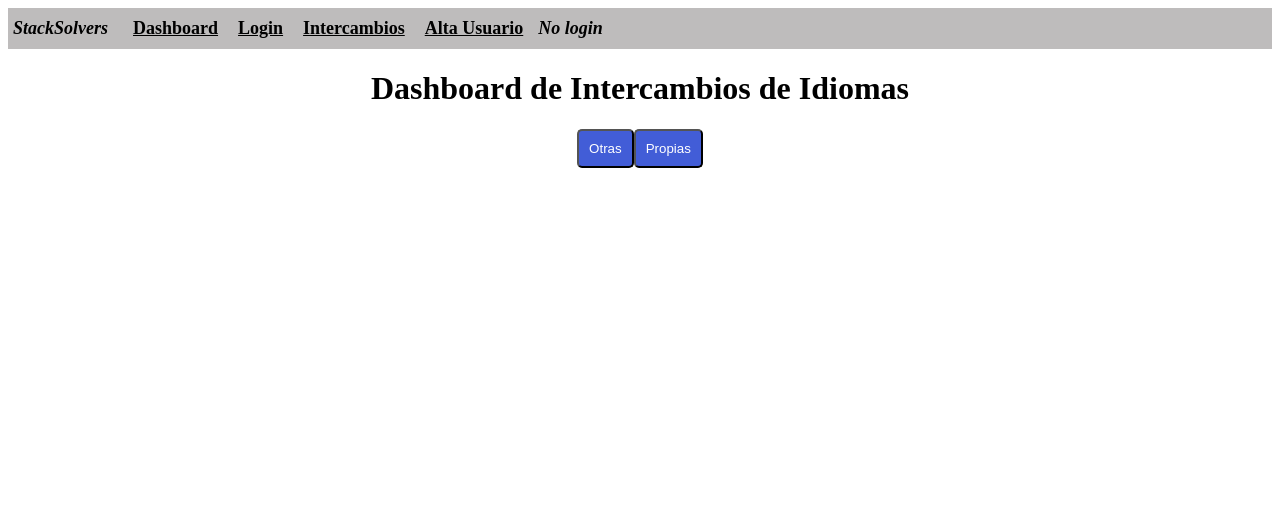
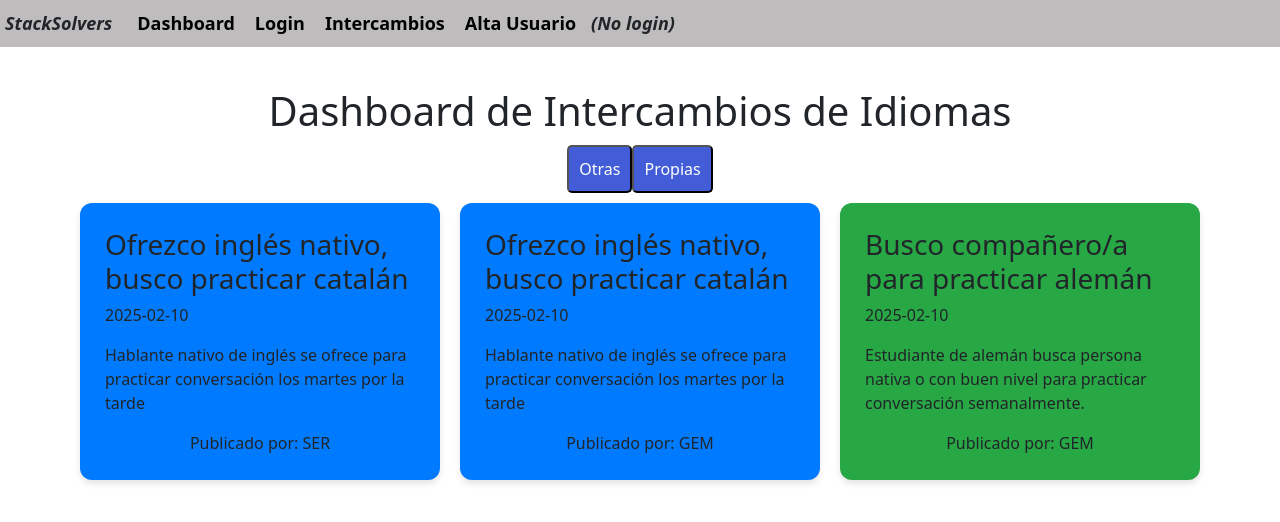
Before and after one commit to StudyPractic55764/StackSolverProject, a plain HTML site: page FRONTEND/index.html in a window 1280 px wide. Drawn offline with nearby package versions, Linux system fonts and the light colour scheme.

Commit message:
Dashboard Terminado

```diff
--- a/FRONTEND/index.html
+++ b/FRONTEND/index.html
@@ -4,6 +4,12 @@
     <meta charset="UTF-8">
     <meta name="viewport" content="width=device-width, initial-scale=1.0">
     <title>StackSolvers</title>
+    <link
+        href="https://cdn.jsdelivr.net/npm/bootstrap@5.3.8/dist/css/bootstrap.min.css"
+        rel="stylesheet"
+        integrity="sha384-sRIl4kxILFvY47J16cr9ZwB07vP4J8+LH7qKQnuqkuIAvNWLzeN8tE5YBujZqJLB"
+        crossorigin="anonymous"
+    >
     <link href="styleindex.css" rel="stylesheet">
 </head>
 <body>
@@ -11,11 +17,11 @@
     <!--Barra superior de navegación-->
     <nav class="barraSuperior">
         <div class="logo">StackSolvers</div>
-        <a class="nav-link" href="dashboard.html">Dashboard</a>
+        <a class="nav-link" href="index.html">Dashboard</a>
         <a class="nav-link" href="login.html">Login</a>
         <a class="nav-link" href="intercambios.html">Intercambios</a>
         <a class="nav-link" href="alta_usuario.html">Alta Usuario</a>
-        <div class="no-login">No login</span>
+        <div class="no-login" href="login.js">(No login)</div>
     </nav>
 
     <!--Zona para el contenido principal-->
@@ -31,10 +37,38 @@
         <!--Contenedor para las tarjetas de ofertas y demanda-->
         <div class="cards-grid">
 
-            <!--En esta parte deberán reflejarse las tarjetas que vayamos creando las principales interacciones-->
-            <div class="tarjetas-oferta"></div>
+                <article class="tarjeta tarjeta-azul">
+                    <div class="tarjeta-contenido">
+                        <h3>Ofrezco inglés nativo, busco practicar catalán</h3>
+                        <p class="tarjeta-fecha">2025-02-10</p>
+                        <p class="tarjeta-descripcion">Hablante nativo de inglés se ofrece para practicar conversación los martes por la tarde</p>
 
-            <div class="tarjetas-demanda"></div>
+                    </div>
+                    <div class="tarjeta-footer">Publicado por: SER</div>
+                </article>
+
+                <article class="tarjeta tarjeta-azul">
+                <div class="tarjeta-contenido">
+                    <h3>Ofrezco inglés nativo, busco practicar catalán</h3>
+                    <p class="tarjeta-fecha">2025-02-10</p>
+                    <p class="tarjeta-descripcion">
+                        Hablante nativo de inglés se ofrece para practicar conversación los martes por la tarde
+                    </p>
+                </div>
+                <div class="tarjeta-footer">Publicado por: GEM</div>
+            </article>
+
+            <article class="tarjeta tarjeta-verde">
+                <div class="tarjeta-contenido">
+                    <h3>Busco compañero/a para practicar alemán</h3>
+                    <p class="tarjeta-fecha">2025-02-10</p>
+                    <p class="tarjeta-descripcion">
+                        Estudiante de alemán busca persona nativa o con buen nivel para practicar conversación semanalmente.
+                    </p>
+                </div>
+                <div class="tarjeta-footer">Publicado por: GEM</div>
+            </article>
+
         </div>
 
 
--- a/FRONTEND/login.js
+++ b/FRONTEND/login.js
@@ -1,4 +1,5 @@
 import { usuarios } from './datos.js';
+
 
 document.addEventListener('DOMContentLoaded', () => {
     const loginForm = document.getElementById('loginForm');
--- a/FRONTEND/styleindex.css
+++ b/FRONTEND/styleindex.css
@@ -13,6 +13,12 @@
     font-style: italic;
 }
 
+.no-login {
+    align-content: center;
+    font-style: italic;
+
+}
+
 .nav-link {
     color: rgb(0, 0, 0);
     padding: 5px;
@@ -21,8 +27,10 @@
 }
 
 .contenedorPrincipal {
+    max-width: 1200px;
+    margin: 0 auto;
+    padding: 40px 20px;
     text-align: center;
-    margin-top: 20px;
 }
 
 .botonFiltrar {
@@ -39,8 +47,36 @@
     cursor: pointer;
 }
 
-.no-login {
-    align-content: center;
-    font-style: italic;
+.cards-grid {
+    display: grid;
+    grid-template-columns: repeat(auto-fit, minmax(300px, 1fr));
+    gap: 20px;
+    padding: 10px 20px;
+    }
 
+.tarjeta  {
+    background-color: #f5f5f5;
+    border-radius: 12px;
+    padding: 25px;
+    box-shadow: 0 4px 6px rgba(0, 0, 0, 0.1);
+    display: flex;
+    justify-content: space-between;
+    min-height: 250px;
+    transition: transform 0.2s;
+    text-align: left;
+    flex-direction: column;
 }
+
+.tarjeta-azul {
+    background-color: #007bff;
+}
+
+.tarjeta-verde {
+    background-color: #28a745;
+}
+
+.tarjeta-footer {
+    margin-top: auto;
+    align-self: center;
+    position: center;
+}
```
